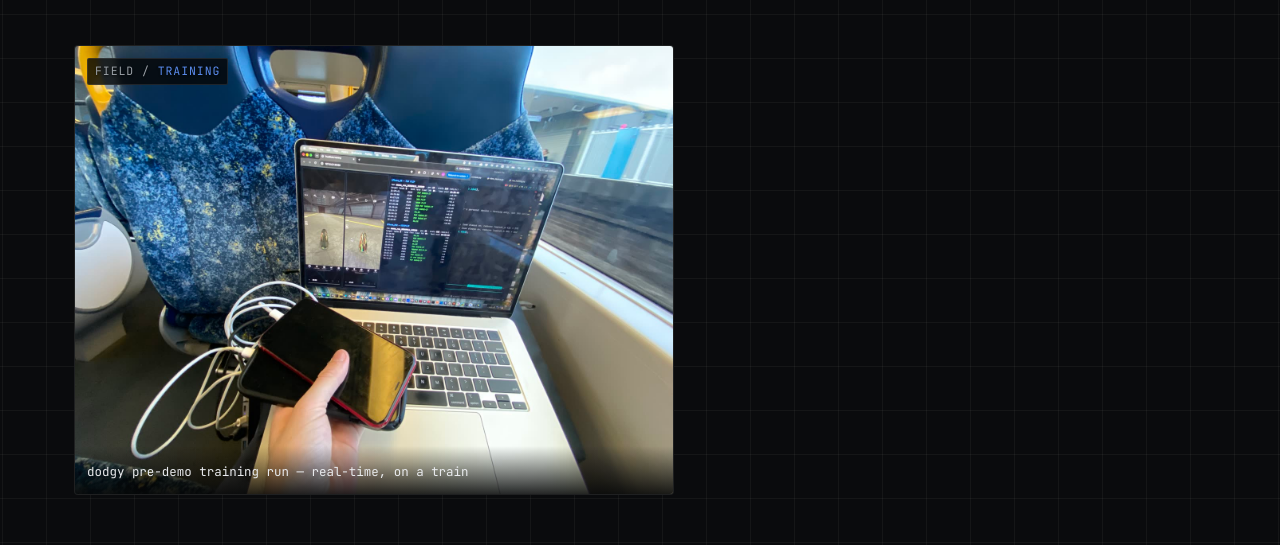
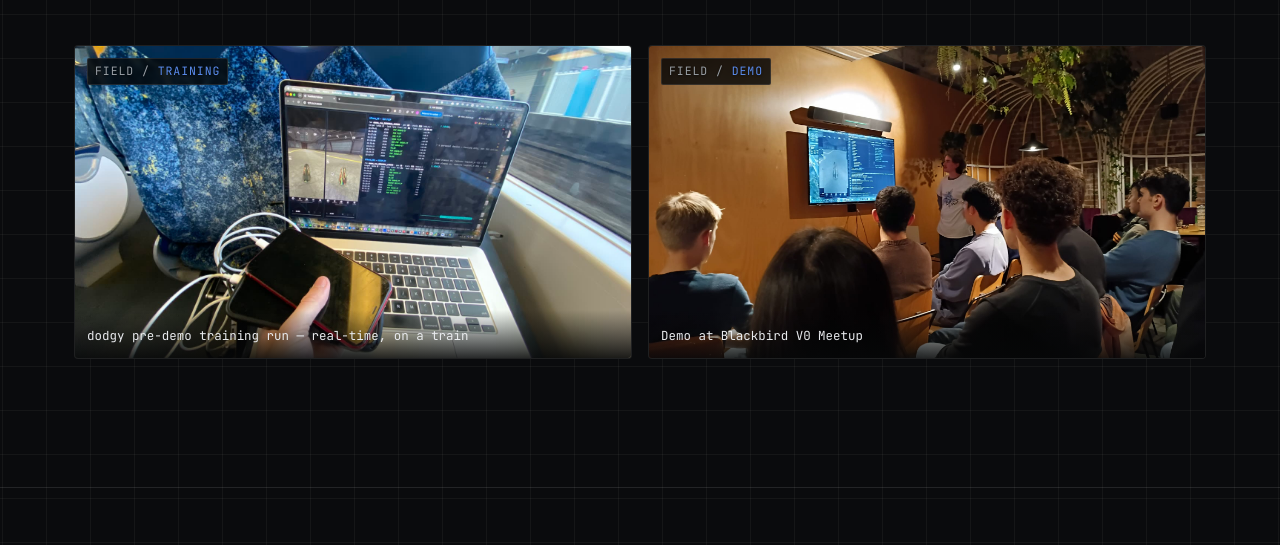
Before and after one commit to AsherNoble/trueskate-ai-site, a plain HTML site: page index.html in a window 1280 px wide. Shown: the part 2098-2643 px from the top of the page. Drawn offline with Linux system fonts and the light colour scheme.

Commit message:
feat: add Blackbird V0 Meetup demo photo to the pitch field shots
Co-Authored-By: Claude Opus 4.8 (1M context) <noreply@anthropic.com>

```diff
--- a/build/fragments/pitch.css
+++ b/build/fragments/pitch.css
@@ -35,12 +35,17 @@
   gap: var(--s-3);
 }
 
-/* ---------- Candid field shot ---------- */
+/* ---------- Candid field shots (prep -> the demo) ---------- */
+#pitch .pitch__field {
+  margin-top: var(--s-7);
+  display: grid;
+  grid-template-columns: 1fr 1fr;
+  gap: var(--s-4);
+}
 #pitch .pitch__shot {
   position: relative;
-  margin-top: var(--s-7);
-  max-width: 600px;
-  aspect-ratio: 4 / 3;
+  margin: 0;
+  aspect-ratio: 16 / 9;
   overflow: hidden;
   border: 1px solid var(--line);
   border-radius: var(--r-2);
@@ -59,5 +64,9 @@
     margin-top: var(--s-5);
     gap: var(--s-2);
   }
-  #pitch .pitch__shot { margin-top: var(--s-6); }
+  #pitch .pitch__field {
+    grid-template-columns: 1fr;
+    gap: var(--s-3);
+    margin-top: var(--s-6);
+  }
 }
--- a/index.html
+++ b/index.html
@@ -49,7 +49,7 @@
         <span class="eyebrow mono">PERSONAL RESEARCH PROJECT</span>
         <span class="wordmark hero__wordmark">trueskate<span class="accent">-ai</span></span>
         <h1 class="hero__title">An AI that&rsquo;s learning to skate.</h1>
-        <p class="lead hero__lead">I&rsquo;m building a robotic hand that plays <a class="credit-link" href="http://trueaxis.com/trueskate.html" target="_blank" rel="noopener">True Skate</a> on an iPhone. Some people strum a guitar or play the piano; True Skate is my instrument &mdash; and I&rsquo;m building the mechanical version. The vision: a phone on a podium, and a hand performing tricks on it.</p>
+        <p class="lead hero__lead">I&rsquo;m building a robotic hand that plays <a class="credit-link" href="http://trueaxis.com/trueskate.html" target="_blank" rel="noopener">True Skate</a> on an iPhone. Some people pick up a guitar or a piano; True Skate is my instrument &mdash; and I&rsquo;m building the mechanical version to play it. The vision: a phone on a podium, and a hand performing tricks on it.</p>
         <div class="hero__cta">
           <a class="btn btn--primary" href="https://github.com/AsherNoble/TrueSkate-AI" target="_blank" rel="noopener">View on GitHub</a>
           <a class="btn" href="#demo">Watch it skate <span aria-hidden="true">&darr;</span></a>
@@ -203,11 +203,18 @@
       <li class="chip"><span class="chip__dot" aria-hidden="true"></span>real-time only</li>
     </ul>
 
-    <figure class="pitch__shot reveal" data-reveal-delay="3">
-      <span class="corner-tag">FIELD / <span class="accent">TRAINING</span></span>
-      <img src="assets/dodgy-pre-demo-training-run.jpg" alt="A laptop on a train tray table running the agent's decision log beside the True Skate game, with the phone-under-test held in hand amid a tangle of charging cables" />
-      <figcaption class="clip__caption">dodgy pre-demo training run &mdash; real-time, on a train</figcaption>
-    </figure>
+    <div class="pitch__field reveal" data-reveal-delay="3">
+      <figure class="pitch__shot">
+        <span class="corner-tag">FIELD / <span class="accent">TRAINING</span></span>
+        <img src="assets/dodgy-pre-demo-training-run.jpg" alt="A laptop on a train tray table running the agent's decision log beside the True Skate game, with the phone-under-test held in hand amid a tangle of charging cables" />
+        <figcaption class="clip__caption">dodgy pre-demo training run &mdash; real-time, on a train</figcaption>
+      </figure>
+      <figure class="pitch__shot">
+        <span class="corner-tag">FIELD / <span class="accent">DEMO</span></span>
+        <img src="assets/BB-V0-Demo.jpeg" alt="Asher presenting TrueSkate-AI to a seated audience at the Blackbird V0 meetup, with the game and the agent's telemetry on a wall-mounted screen" />
+        <figcaption class="clip__caption">Demo at Blackbird V0 Meetup</figcaption>
+      </figure>
+    </div>
   </div>
 </section>
 
--- a/styles/sections.css
+++ b/styles/sections.css
@@ -542,12 +542,17 @@
   gap: var(--s-3);
 }
 
-/* ---------- Candid field shot ---------- */
+/* ---------- Candid field shots (prep -> the demo) ---------- */
+#pitch .pitch__field {
+  margin-top: var(--s-7);
+  display: grid;
+  grid-template-columns: 1fr 1fr;
+  gap: var(--s-4);
+}
 #pitch .pitch__shot {
   position: relative;
-  margin-top: var(--s-7);
-  max-width: 600px;
-  aspect-ratio: 4 / 3;
+  margin: 0;
+  aspect-ratio: 16 / 9;
   overflow: hidden;
   border: 1px solid var(--line);
   border-radius: var(--r-2);
@@ -566,7 +571,11 @@
     margin-top: var(--s-5);
     gap: var(--s-2);
   }
-  #pitch .pitch__shot { margin-top: var(--s-6); }
+  #pitch .pitch__field {
+    grid-template-columns: 1fr;
+    gap: var(--s-3);
+    margin-top: var(--s-6);
+  }
 }
 
 /* ===== handsection ===== */
```
Also changed, not shown: build/fragments/pitch.html (+12 -5 lines), assets/BB-V0-Demo.jpeg (added).
